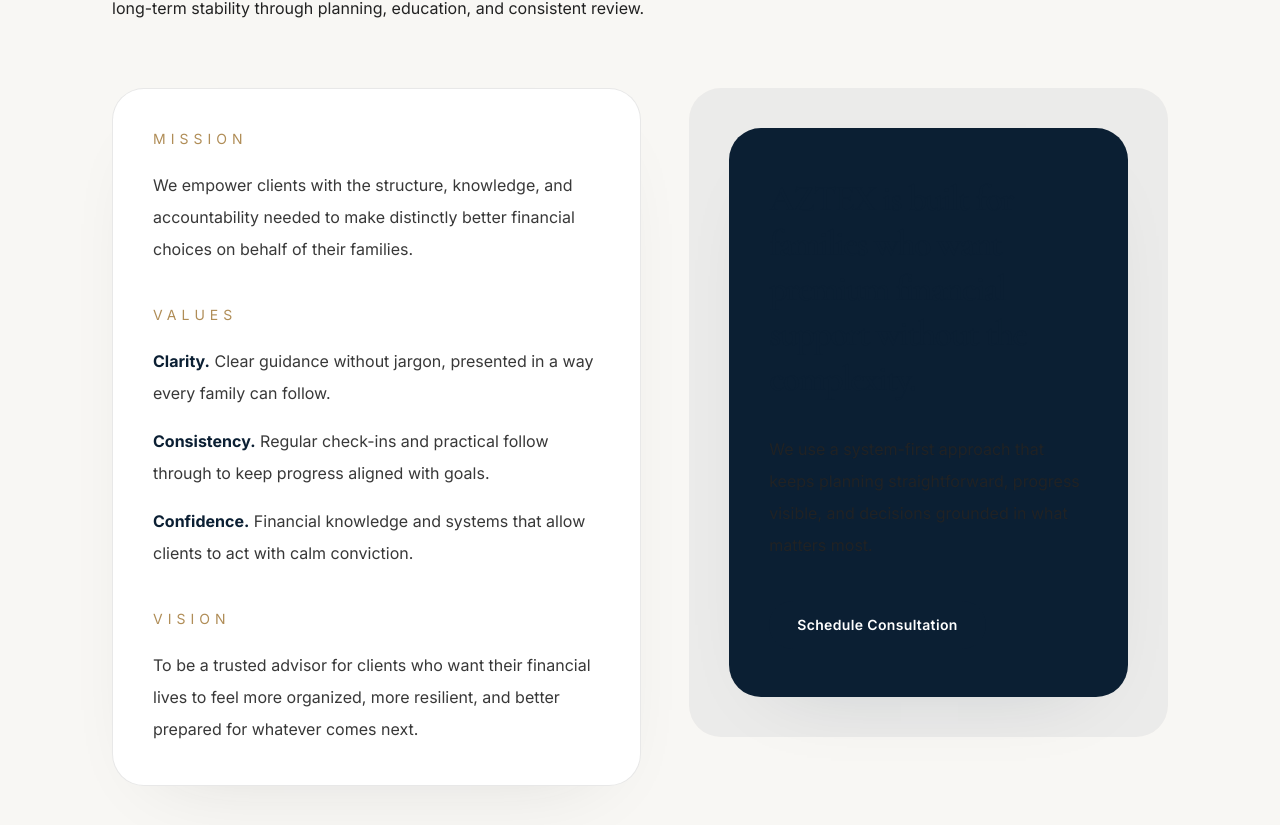
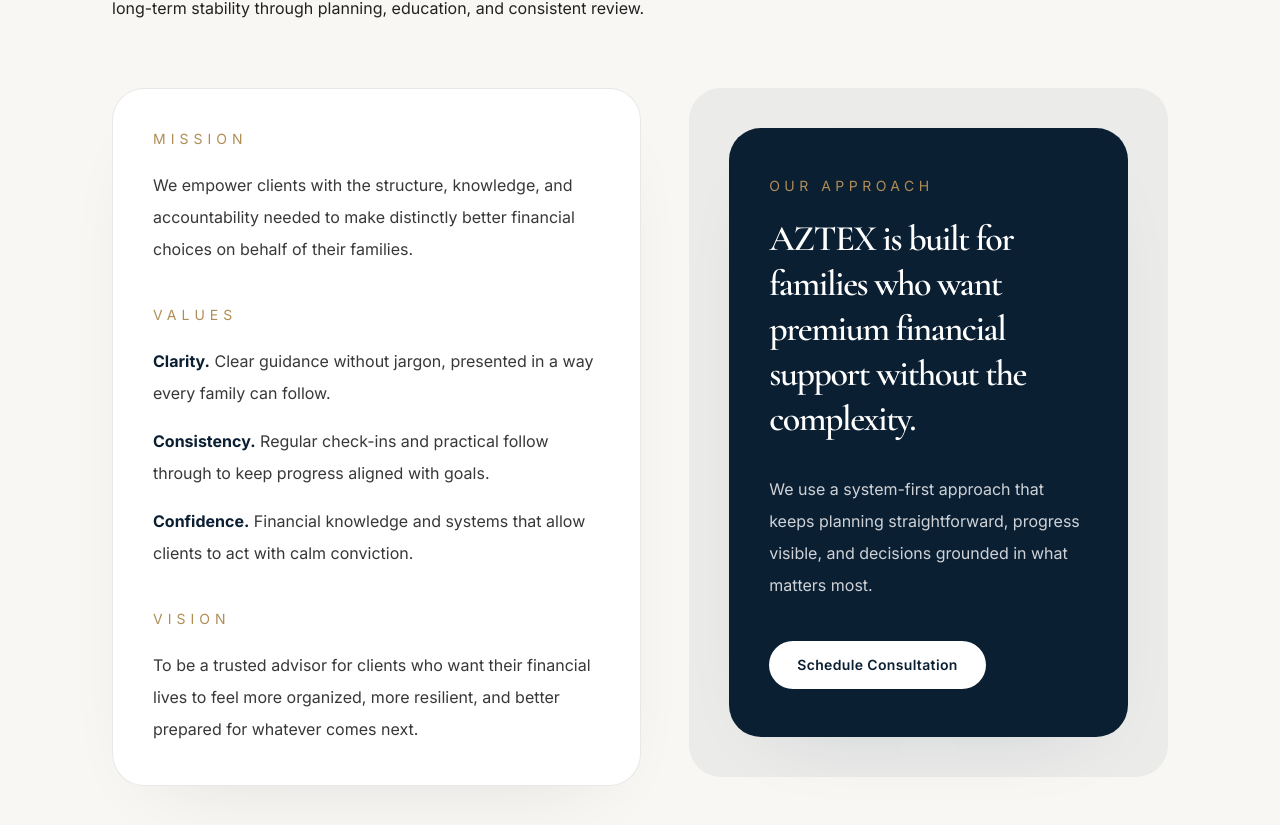
Before and after one commit to kyanlazo23-png/aztex-website, a Next.js app: page /about in a window 1280 px wide. Shown: the part 295-1120 px from the top of the page. Built offline with nearby package versions, Linux system fonts and the light colour scheme.

Commit message:
Fix About page dark panel contrast

```diff
--- a/app/about/page.tsx
+++ b/app/about/page.tsx
@@ -1,4 +1,4 @@
-import Button from "@/components/Button";
+import Link from "next/link";
 import SectionTitle from "@/components/SectionTitle";
 
 export default function AboutPage() {
@@ -38,17 +38,24 @@ export default function AboutPage() {
             </p>
           </div>
         </div>
+
         <div className="rounded-[2rem] bg-[color:var(--color-navy)]/5 p-10">
-          <div className="rounded-[2rem] bg-[color:var(--color-navy)] px-10 py-12 text-[color:var(--color-navy)] shadow-[0_30px_80px_-50px_rgba(11,31,51,0.18)]">
-            <h2 className="text-3xl font-semibold leading-tight tracking-[-0.04em] sm:text-4xl">
+          <div className="rounded-[2rem] bg-[color:var(--color-navy)] px-10 py-12 text-white shadow-[0_30px_80px_-50px_rgba(11,31,51,0.18)]">
+            <p className="text-sm uppercase tracking-[0.32em] text-[color:var(--color-gold)]">
+              Our approach
+            </p>
+            <h2 className="mt-5 text-3xl font-semibold leading-tight tracking-[-0.04em] text-white sm:text-4xl">
               AZTEX is built for families who want premium financial support without the complexity.
             </h2>
-            <p className="mt-8 text-base leading-8 text-[color:var(--color-charcoal)]/90">
+            <p className="mt-8 text-base leading-8 text-white/80">
               We use a system-first approach that keeps planning straightforward, progress visible, and decisions grounded in what matters most.
             </p>
-            <div className="mt-10">
-              <Button href="/schedule">Schedule Consultation</Button>
-            </div>
+            <Link
+              href="/schedule"
+              className="mt-10 inline-flex min-h-12 items-center justify-center rounded-full bg-white px-7 py-3 text-sm font-semibold tracking-wide !text-[color:var(--color-navy)] transition hover:bg-white/90 focus-visible:outline focus-visible:outline-2 focus-visible:outline-offset-4 focus-visible:outline-[color:var(--color-gold)]"
+            >
+              Schedule Consultation
+            </Link>
           </div>
         </div>
       </div>
```
